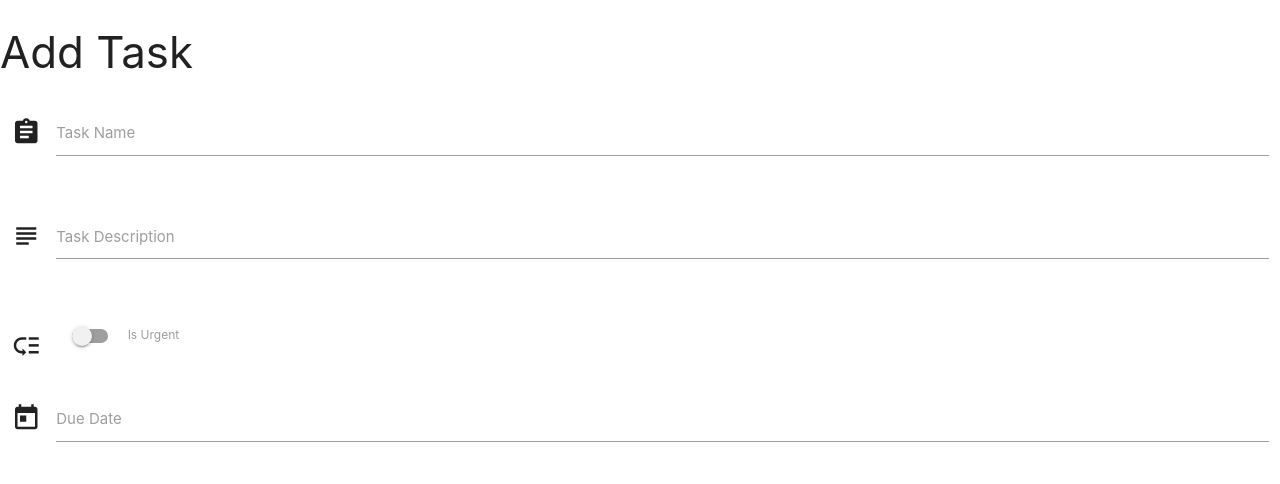
After one commit to julian-garcia/task-manager, a Flask app: page /add_task in a window 1280 px wide. The commit adds this page. Shown: the top 484 px of the page. Run offline with Flask 2, Linux system fonts and the light colour scheme; some libraries are stand-ins or nearby versions.

Commit message:
Styling using materialize framework, template parameters, add tasks form

```diff
--- a/app.py
+++ b/app.py
@@ -15,9 +15,9 @@ def get_tasks():
     return render_template("tasks.html",
                            tasks=mongo.db.tasks.find())
 
-@app.route('/')
-def hello():
-    return 'Hello world again'
+@app.route('/add_task')
+def add_task():
+    return render_template("addtask.html")
 
 if __name__ == '__main__':
     app.run(host=os.getenv('IP'),
--- a/requirements.txt
+++ b/requirements.txt
@@ -1,6 +1,8 @@
 click==6.7
 Flask==1.0.2
+Flask-PyMongo==0.5.2
 itsdangerous==0.24
 Jinja2==2.10
 MarkupSafe==1.0
+pymongo==3.7.0
 Werkzeug==0.14.1
--- /dev/null
+++ b/templates/addtask.html
@@ -0,0 +1,42 @@
+{% extends 'base.html' %}
+{% block content %}
+  <h3>Add Task</h3>
+  <div class="row">
+    <form action="" method="POST" class="col s12">
+      <div class="row">
+        <div class="input-field col s12">
+          <i class="material-icons prefix">assignment</i>
+          <input id="task_name" name="task_name" type="text" class="validate">
+          <label for="task_name">Task Name</label>
+        </div>
+      </div>
+      <div class="row">
+        <div class="input-field col s12">
+          <i class="material-icons prefix">subject</i>
+          <textarea name="task_description" id="task_description" class="materialize-textarea"></textarea>
+          <label for="task_description">Task Description</label>
+        </div>
+      </div>
+      <div class="row">
+        <div class="input-field col s12">
+          <div class="switch">
+            <i class="material-icons prefix">low_priority</i>
+            <label>
+              <input id="is_urgent" name="is_urgent" type="checkbox">
+              <span class="lever"></span>
+              Is Urgent
+            </label>
+          </div>
+        </div>
+      </div>
+      <div class="row">
+        <div class="input-field col s12">
+          <i class="material-icons prefix">today</i>
+          <input id="due_date" name="due_date" type="text" class="datepicker">
+          <label for="due_date">Due Date</label>
+        </div>
+      </div>
+
+    </form>
+  </div>
+{% endblock %}
--- a/templates/base.html
+++ b/templates/base.html
@@ -0,0 +1,27 @@
+<!DOCTYPE html>
+<html lang="en">
+<head>
+  <meta charset="UTF-8">
+  <meta name="viewport" content="width=device-width, initial-scale=1.0">
+  <meta http-equiv="X-UA-Compatible" content="ie=edge">
+  <title>Tasks</title>
+  <link rel="stylesheet" href="https://cdnjs.cloudflare.com/ajax/libs/materialize/1.0.0-rc.2/css/materialize.min.css">
+  <link href="https://fonts.googleapis.com/icon?family=Material+Icons" rel="stylesheet">
+</head>
+<body>
+  {% block content %}
+  {% endblock %}
+  <script src="https://cdnjs.cloudflare.com/ajax/libs/materialize/1.0.0-rc.2/js/materialize.min.js"></script>
+  <script type="text/javascript">
+    document.addEventListener('DOMContentLoaded', function() {
+      var elems = document.querySelectorAll('.collapsible');
+      var instances = M.Collapsible.init(elems);
+      });
+
+      document.addEventListener('DOMContentLoaded', function() {
+        var elems = document.querySelectorAll('.datepicker');
+        var instances = M.Datepicker.init(elems);
+      });
+  </script>
+</body>
+</html>
```
Also changed, not shown: templates/tasks.html (+17 -18 lines).
